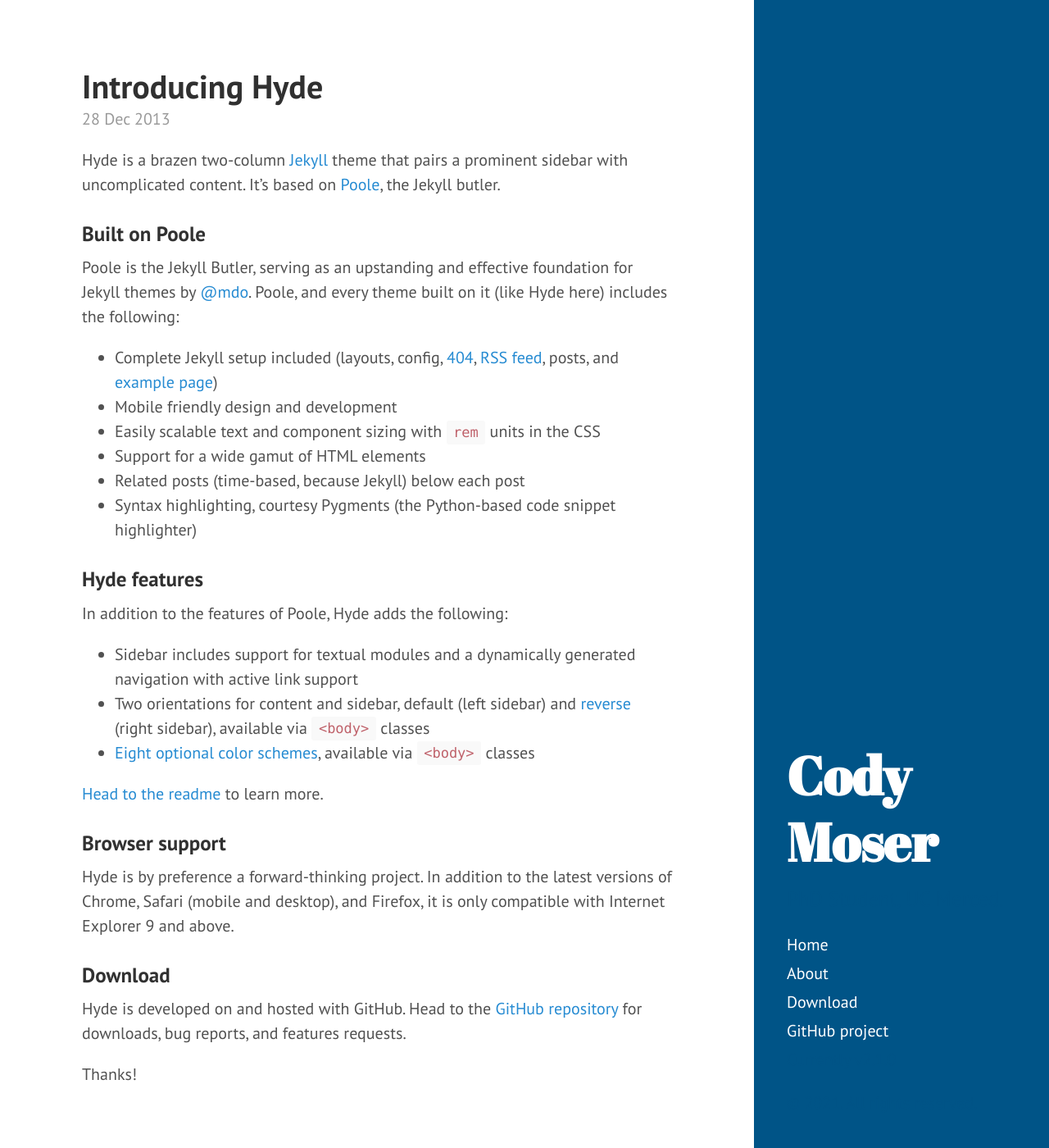
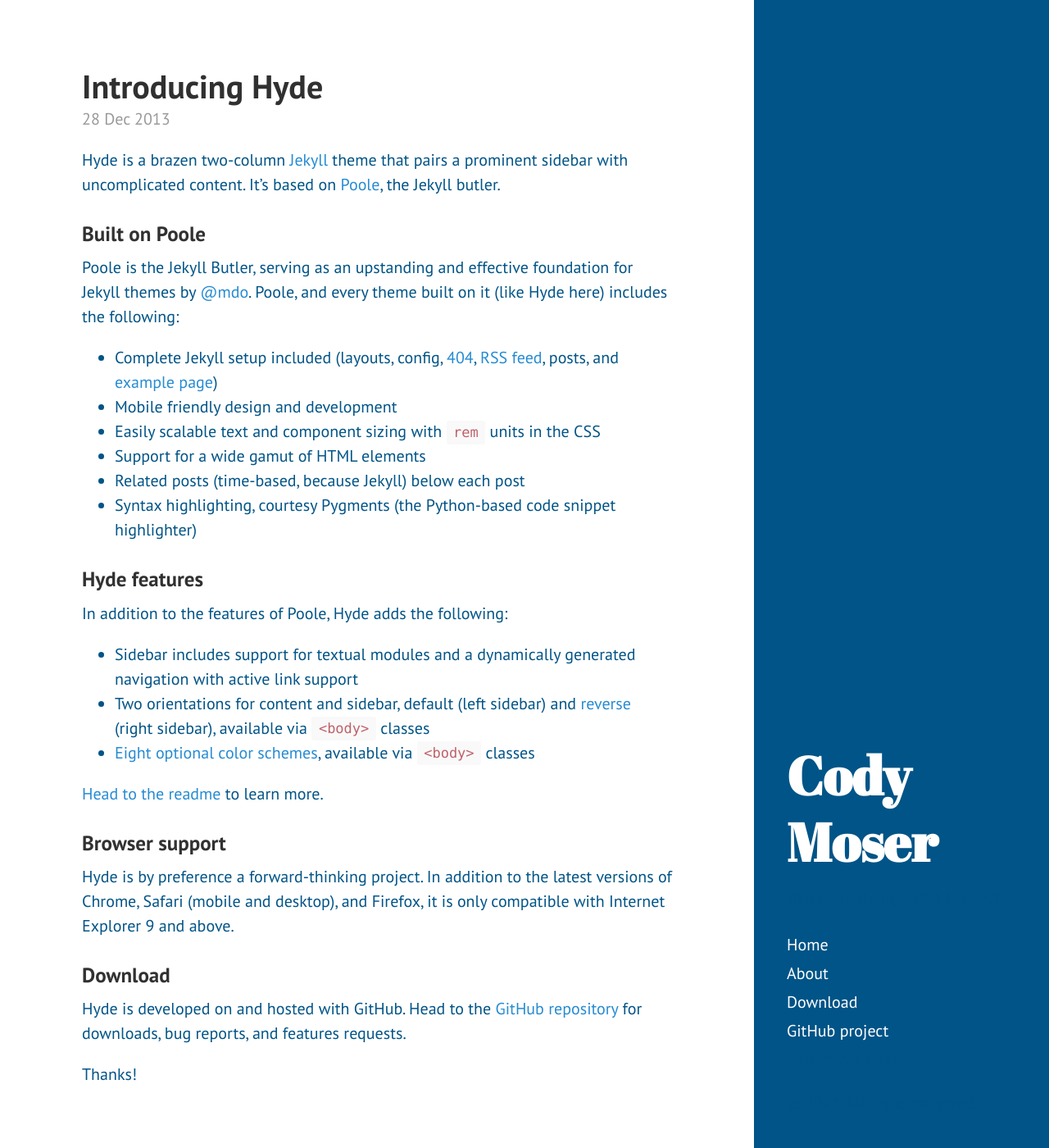
Before and after one commit to cmoserj/culturologies, a Jekyll site: the page built from index.html, in a window 1280 px wide and 1400 px high. Shown: the whole window at 82% size. Built offline with Jekyll 4.4.1, drawn with Linux system fonts in a browser that asks for light colours; the list of posts is cut into pages by our own code.

```diff
--- a/public/css/poole.css
+++ b/public/css/poole.css
@@ -59,7 +59,7 @@
 }
 
 body {
-  color: #515151;
+  color: #005487;
   background-color: #fff;
   -webkit-text-size-adjust: 100%;
       -ms-text-size-adjust: 100%;
```
